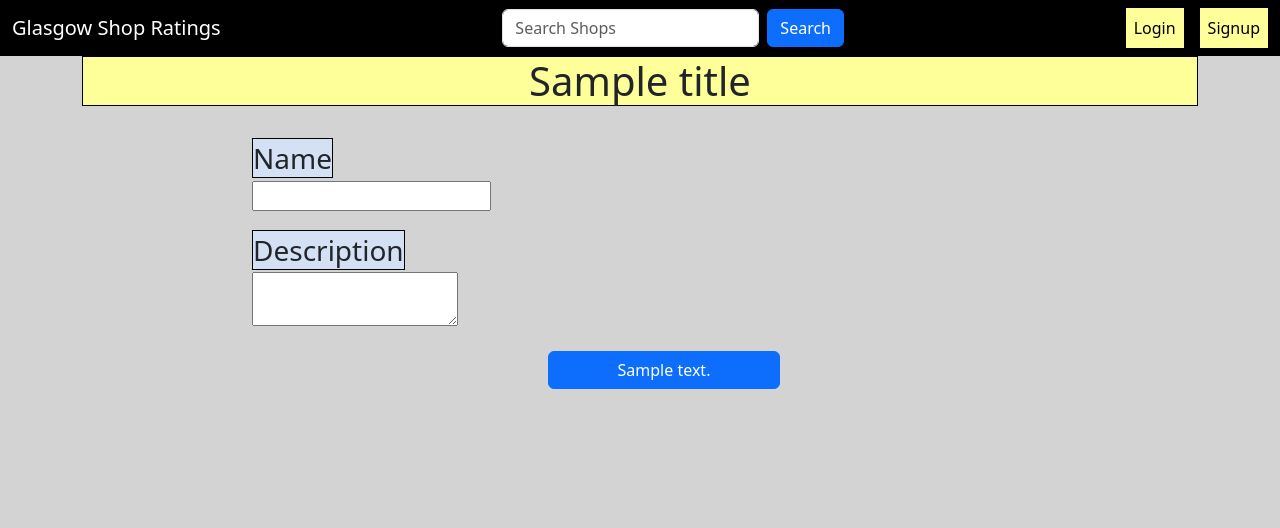
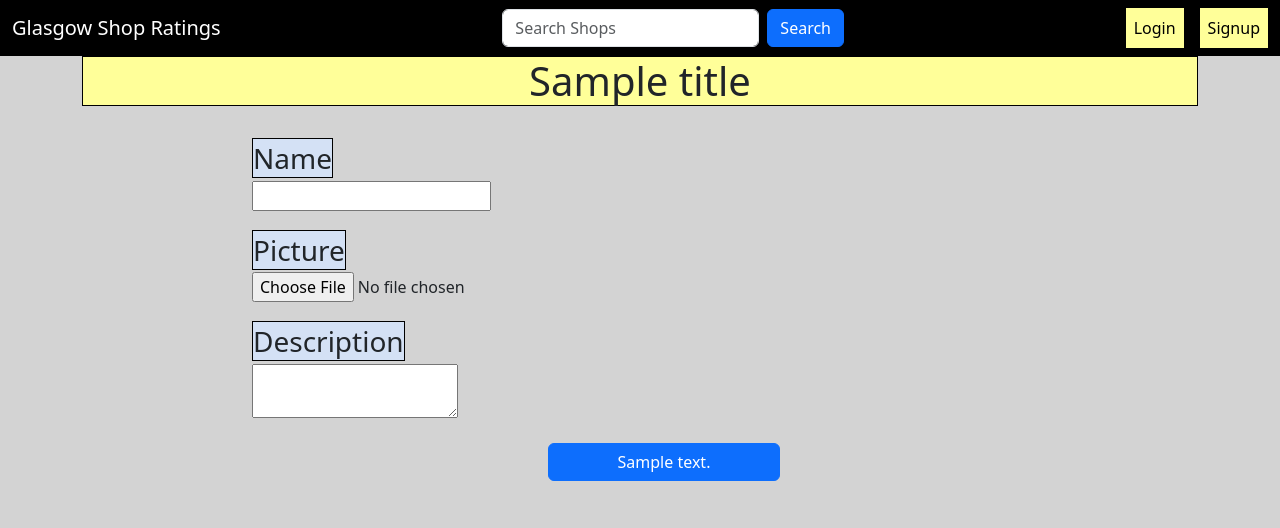
Before and after one commit to DanielHally/wad_project, a Django app: template templates/gsr/add_category.html in a window 1280 px wide. Shown: the top 528 px of the page. Run offline with Django 3.2, Linux system fonts and the light colour scheme; the template is opened without the code that fills it: most values are stand-ins (such as "Sample title", 1, 10 or a date in 2020); form fields are guessed from the names that the template uses; parts of the project's set-up code (start-up, migrations or seed data) failed here and were passed over; some libraries are stand-ins or nearby versions.

Commit message:
Category picture fixes

```diff
--- a/gsr/forms.py
+++ b/gsr/forms.py
@@ -11,7 +11,7 @@ class CategoryForm(forms.ModelForm):
 
     class Meta:
         model = Category
-        fields = ('name', 'description')
+        fields = ('name', 'description', 'picture')
         widgets = {
             "name" : forms.TextInput(attrs={
                 "class" : "gsr-cream"
--- a/gsr/models.py
+++ b/gsr/models.py
@@ -89,6 +89,8 @@ class Category(models.Model):
     MAX_DESCRIPTION_LENGTH = 512
 
     MEDIA_SUBDIR = 'category_images'
+
+    DEFAULT_PICTURE = static('category_default_picture.png')
 
     """The display name of the category"""
     name = models.CharField(max_length=MAX_NAME_LENGTH)
--- a/gsr/templatetags/gsr_template_tags.py
+++ b/gsr/templatetags/gsr_template_tags.py
@@ -60,7 +60,7 @@ def category_picture(category: Category):
 
     return {
         'obj' : category,
-        'default' : Shop.DEFAULT_PICTURE,
+        'default' : Category.DEFAULT_PICTURE,
     }
 
 @register.filter
--- a/templates/gsr/add_category.html
+++ b/templates/gsr/add_category.html
@@ -27,6 +27,11 @@
 						</div>
 
 						<div class="my-1">
+							<span class="h3 gsr-blue border gsr-border">{{form.picture.label_tag}}</span>
+							<div class="input">{{form.picture}}</div>
+						</div>
+
+						<div class="my-1">
 						    <span class="h3 gsr-blue border gsr-border">{{form.description.label_tag}}</span>
 						    <div class="input" style="width:100%;">{{form.description}}</div>
 					    </div>
```
